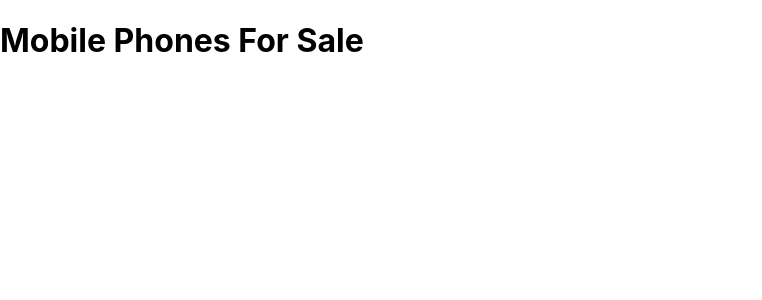
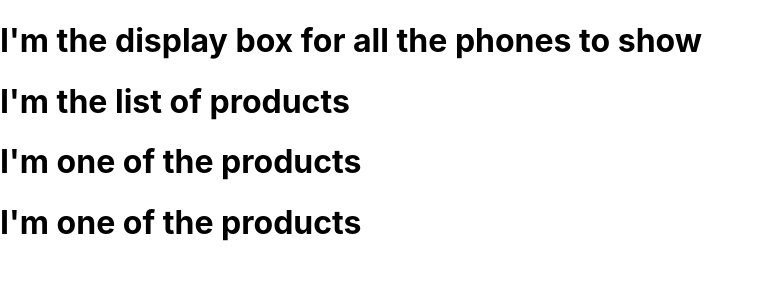
Before and after one commit to AmyBrowneDesigns/Mobile_Variants_React, a React (Create React App) app: page / in a window 1280 px wide. Shown: the top 300 px of the page, without its empty margins (0-762 px from the left). Built offline with nearby package versions, Linux system fonts and the light colour scheme.

Commit message:
added components and containers for display, product list and product item

```diff
--- a/src/App.js
+++ b/src/App.js
@@ -1,10 +1,11 @@
 import React from 'react';
 import './App.css';
+import DisplayBox from "./containers/DisplayBox";
 
 function App() {
 
   return (
-    <h1>Mobile Phones For Sale</h1>
+    <DisplayBox />
   );
 }
 
--- /dev/null
+++ b/src/components/ProductItem.js
@@ -0,0 +1,9 @@
+import React from "react";
+
+const ProductItem = () => {
+    return (
+        <h1>I'm one of the products</h1>
+    );
+}
+
+export default ProductItem;
--- /dev/null
+++ b/src/components/ProductList.js
@@ -0,0 +1,14 @@
+import React from "react";
+import ProductItem from "./ProductItem";
+
+const ProductList = () => {
+    return (
+        <>
+        <h1>I'm the list of products</h1>
+        <ProductItem/>
+        <ProductItem/>
+        </>
+    );
+}
+
+export default ProductList;
--- /dev/null
+++ b/src/containers/DisplayBox.js
@@ -0,0 +1,13 @@
+import React from "react";
+import ProductList from "../components/ProductList";
+
+const DisplayBox = () => {
+    return (
+        <>
+        <h1>I'm the display box for all the phones to show</h1>
+        <ProductList/>
+        </>
+    );
+}
+
+export default DisplayBox;
```
Also changed, not shown: 1 other file (tests, documents, lock files or other folders).
